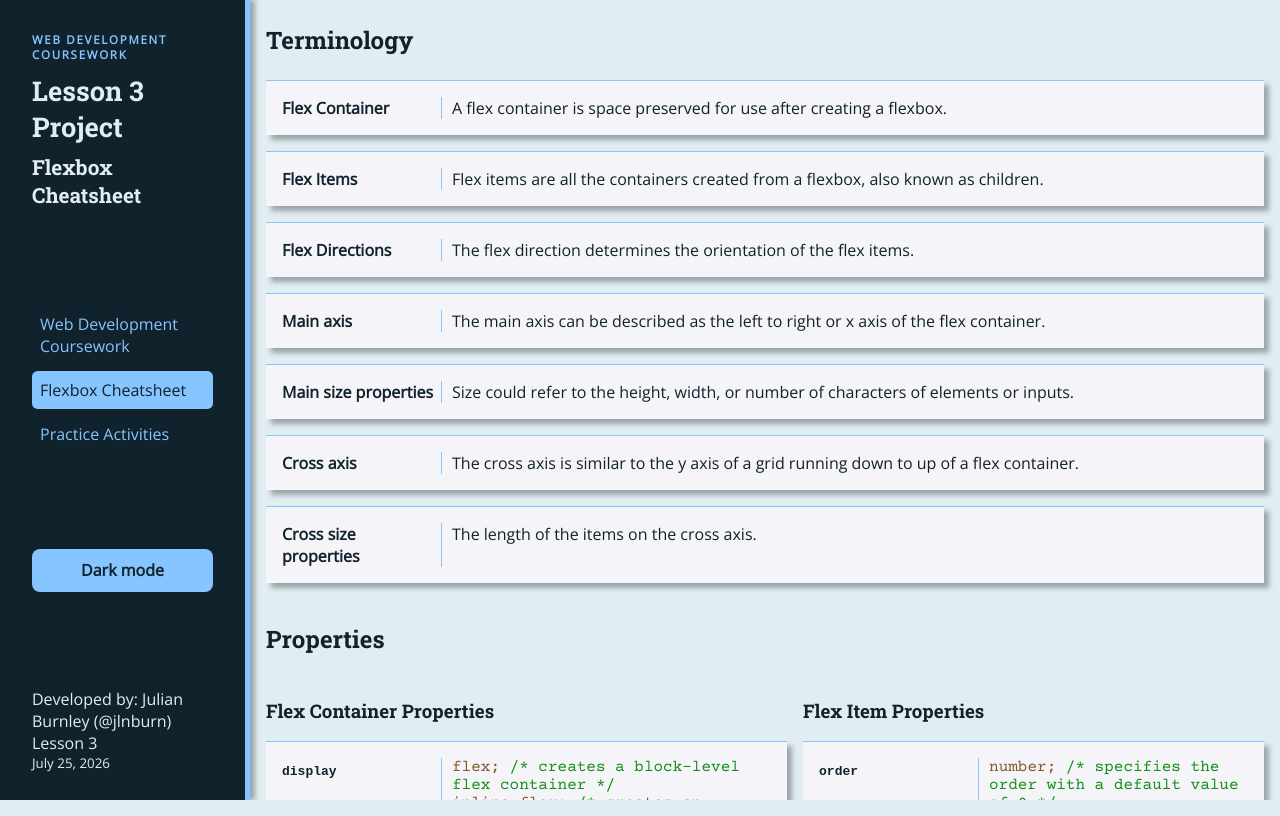
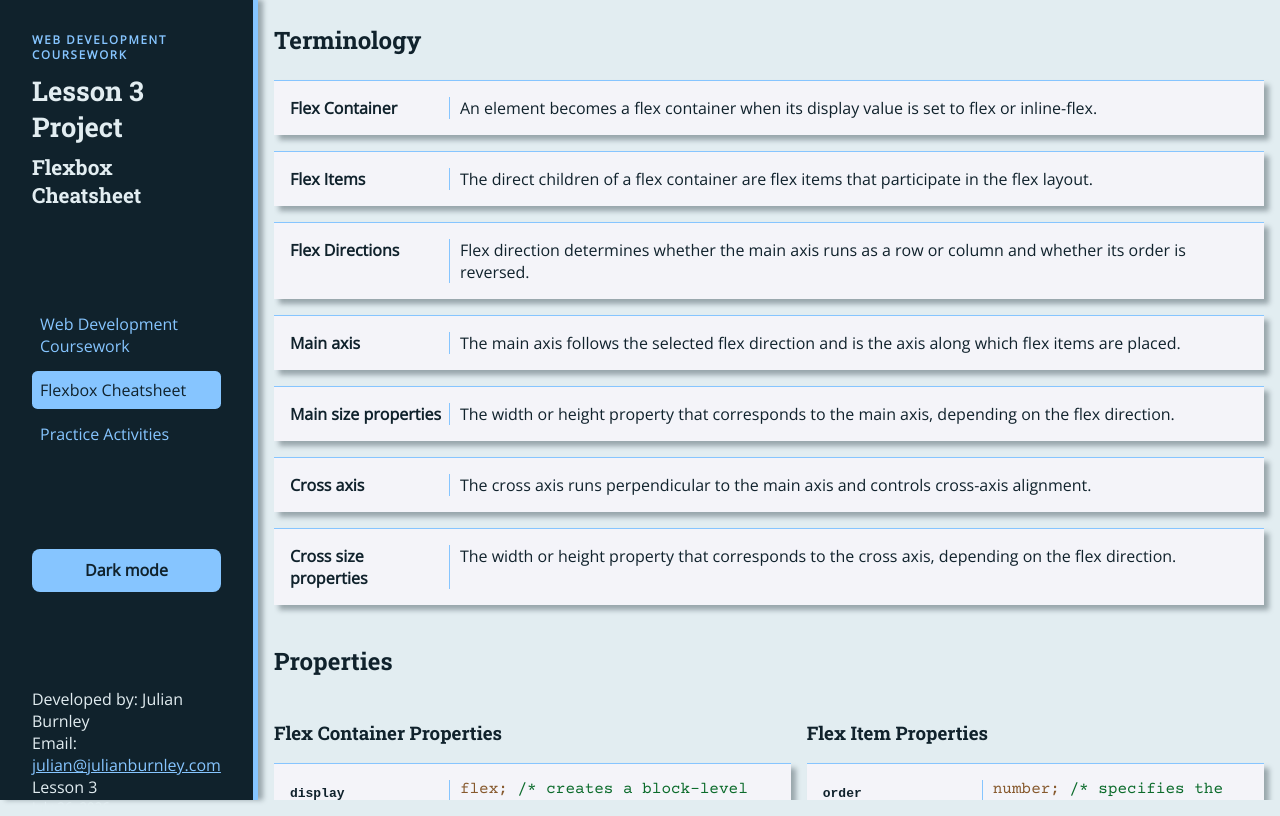
Before and after one commit to jlnburn/12988_lesson-3-project-JUL2216252, a plain HTML site: page flexbox-cheatsheet.html in a window 1280 px wide. Drawn offline with nearby package versions, Linux system fonts and the light colour scheme.

Commit message:
Finalize project credentials and accessibility

```diff
--- a/css/style.css
+++ b/css/style.css
@@ -12,7 +12,7 @@
   --color-medium: #86c5ff;
   --color-dark: #10222c;
   --color-code-text: #86592d;
-  --color-code-comment: #149014;
+  --color-code-comment: #0b6b2b;
   --color-shadow: rgba(16, 34, 44, 0.35);
   --color-sidebar-bg: #10222c;
   --color-sidebar-text: #e2edf1;
@@ -128,6 +128,15 @@
   justify-content: space-around;
 }
 
+.left-column footer a {
+  color: var(--color-medium);
+}
+
+.left-column footer a:focus-visible {
+  outline: 2px solid var(--color-sidebar-text);
+  outline-offset: 2px;
+}
+
 main {
   height: 100vh;
   width: 100%;
@@ -178,8 +187,17 @@
   color: var(--color-code-text);
 }
 
-dd span {
+main > p code {
+  color: var(--color-code-text);
+  font-family: var(--font-code);
+}
+
+dd code span {
   color: var(--color-code-comment);
+}
+
+:root[data-theme="light"] {
+  color-scheme: light;
 }
 
 :root[data-theme="dark"] {
--- a/flexbox-cheatsheet.html
+++ b/flexbox-cheatsheet.html
@@ -23,9 +23,10 @@
         </nav>
         <button class="theme-toggle" type="button" aria-pressed="false">Dark mode</button>
         <footer>
-            <span>Developed by: Julian Burnley (@jlnburn)</span>
+            <span>Developed by: Julian Burnley</span>
+            <span>Email: <a href="mailto:julian@julianburnley.com">julian@julianburnley.com</a></span>
             <span>Lesson 3</span>
-            <small>July 25, 2026</small>
+            <small>July 26, 2026</small>
         </footer>
     </section>
     <main>
@@ -33,31 +34,31 @@
         <dl>
             <div class="term-group">
                 <dt>Flex Container</dt>
-                <dd>A flex container is space preserved for use after creating a flexbox.</dd>
+                <dd>An element becomes a flex container when its display value is set to flex or inline-flex.</dd>
             </div>
             <div class="term-group">
                 <dt>Flex Items</dt>
-                <dd>Flex items are all the containers created from a flexbox, also known as children.</dd>
+                <dd>The direct children of a flex container are flex items that participate in the flex layout.</dd>
             </div>
             <div class="term-group">
                 <dt>Flex Directions</dt>
-                <dd>The flex direction determines the orientation of the flex items.</dd>
+                <dd>Flex direction determines whether the main axis runs as a row or column and whether its order is reversed.</dd>
             </div>
             <div class="term-group">
                 <dt>Main axis</dt>
-                <dd>The main axis can be described as the left to right or x axis of the flex container.</dd>
+                <dd>The main axis follows the selected flex direction and is the axis along which flex items are placed.</dd>
             </div>
             <div class="term-group">
                 <dt>Main size properties</dt>
-                <dd>Size could refer to the height, width, or number of characters of elements or inputs.</dd>
+                <dd>The width or height property that corresponds to the main axis, depending on the flex direction.</dd>
             </div>
             <div class="term-group">
                 <dt>Cross axis</dt>
-                <dd>The cross axis is similar to the y axis of a grid running down to up of a flex container.</dd>
+                <dd>The cross axis runs perpendicular to the main axis and controls cross-axis alignment.</dd>
             </div>
             <div class="term-group">
                 <dt>Cross size properties</dt>
-                <dd>The length of the items on the cross axis.</dd>
+                <dd>The width or height property that corresponds to the cross axis, depending on the flex direction.</dd>
             </div>
         </dl>
 
```
Also changed, not shown: index.html (+3 -2 lines).
